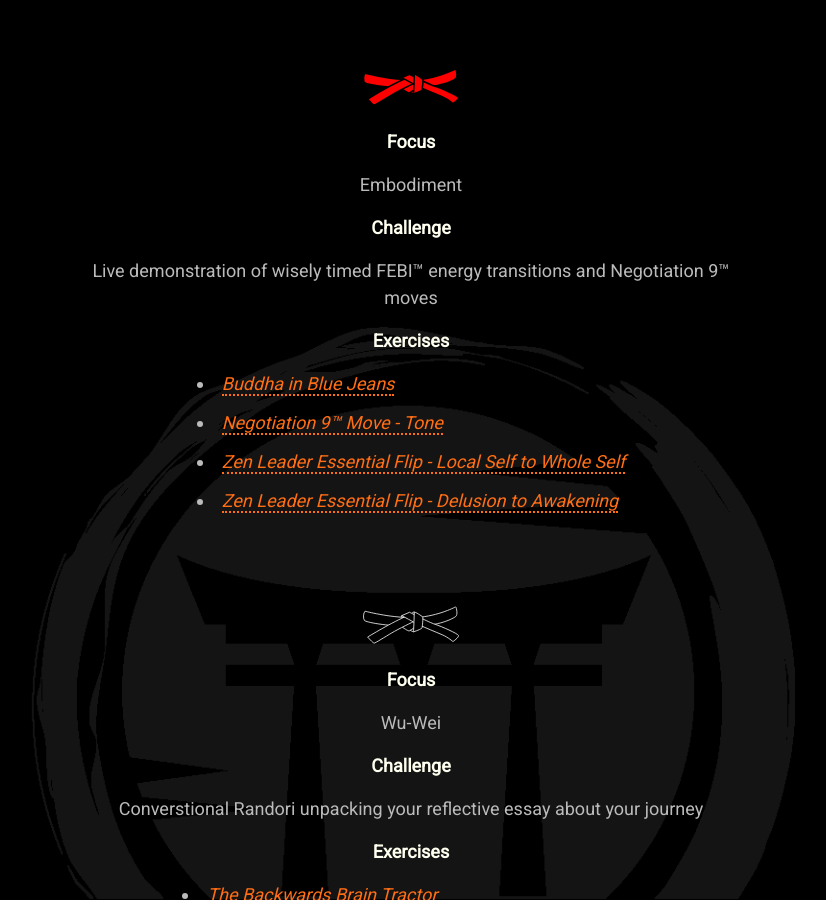
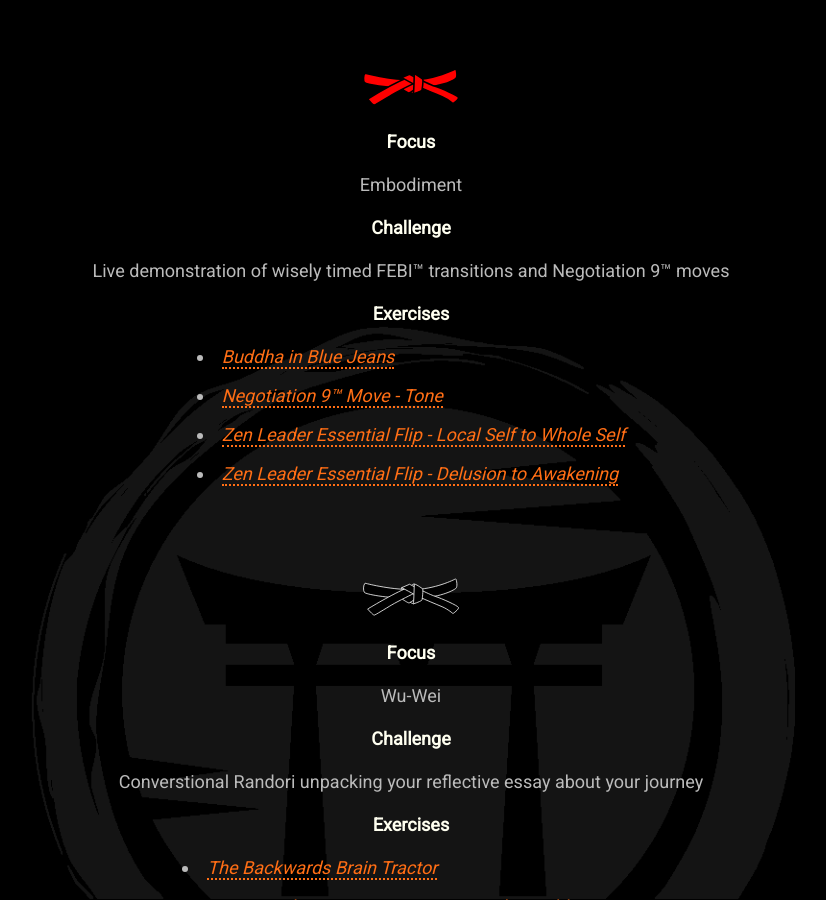
Before and after one commit to mindset-dojo/mindset-dojo.github.io, a Jekyll site: the page built from program.md, in a window 1280 px wide and 900 px high, scrolled down 4948 px. Shown: the whole window, without its empty margins (229-1055 px from the left). Built offline with Jekyll 4.4.1, drawn with Linux system fonts in a browser that asks for light colours; some web fonts are replaced.

Commit message:
feat: Touch up red level challenge

```diff
--- a/_data/program.yaml
+++ b/_data/program.yaml
@@ -116,7 +116,7 @@
       label: 1st Kyu
       level: -1
       focus: Embodiment
-      challenge: Live demonstration of wisely timed FEBI™ energy transitions and Negotiation 9™ moves
+      challenge: Live demonstration of wisely timed FEBI™ transitions and Negotiation 9™ moves
       exercises:
         - label: Buddha in Blue Jeans
           url: https://www.youtube.com/watch?v=FYTqRfJyArM
```
